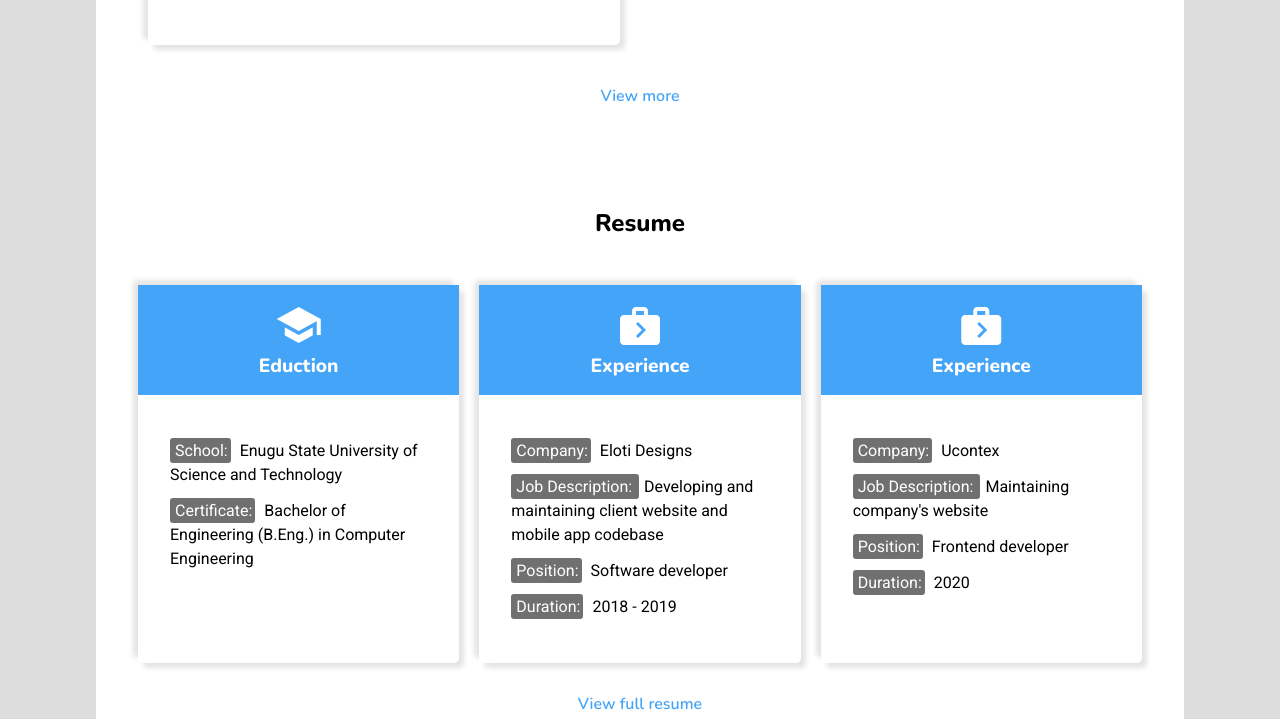
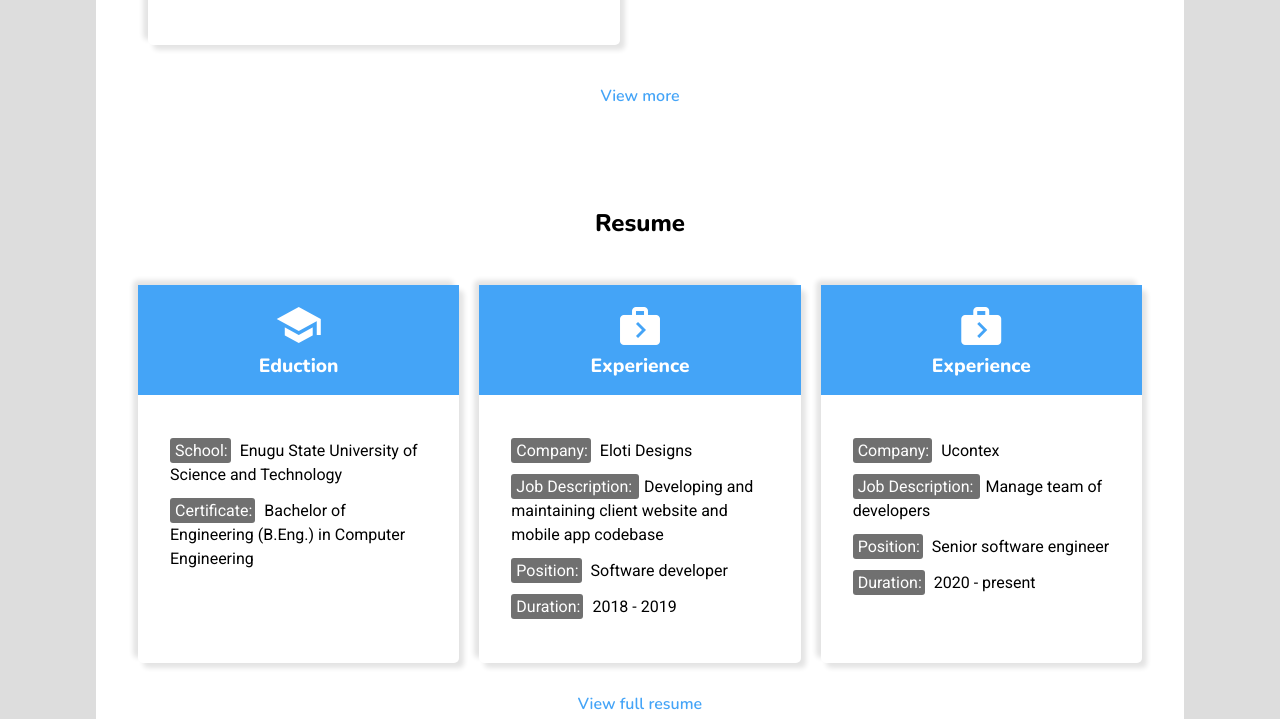
Before and after one commit to sparkydman/portfolio, a plain HTML site: page index.html in a window 1280 px wide. Shown: the part 2078-2797 px from the top of the page. Drawn offline with nearby package versions, Linux system fonts and the light colour scheme; files whose address does not match are found by name.

Commit message:
Update index.html

```diff
--- a/index.html
+++ b/index.html
@@ -137,7 +137,7 @@
         <div class="flex__container">
           <div class="work__card">
             <div class="work__card__media">
-              <img src="https://www.dropbox.com/s/5c70jfe9y10t326/img_20211111_112409.jpg?dl=0" alt="card media" />
+              <img src="https://drive.google.com/file/d/10snKAB7msKlethbwVXp1hB0jGL7REBEq/view?usp=drivesdk" alt="card media" />
             </div>
             <div class="work__card__body">
               <p>
@@ -182,7 +182,7 @@
           </div>
           <div class="work__card">
             <div class="work__card__media">
-              <img src="https://www.dropbox.com/s/oi29p4e3bjd17pm/img_20211111_112921.jpg?dl=0" alt="card media" />
+              <img src="https://drive.google.com/file/d/10xX5In7CPb0IDONyjY68vajwFdUifUvW/view?usp=drivesdk" alt="card media" />
             </div>
             <div class="work__card__body">
               <p>
@@ -255,10 +255,10 @@
               <p><span>Company:</span> Ucontex</p>
               <p>
                 <span>Job Description: </span>
-                Maintaining company's website
+                Manage team of developers
               </p>
-              <p><span>Position:</span> Frontend developer</p>
-              <p><span>Duration:</span> 2020</p>
+              <p><span>Position:</span> Senior software engineer</p>
+              <p><span>Duration:</span> 2020 - present</p>
             </div>
           </div>
         </div>
```
